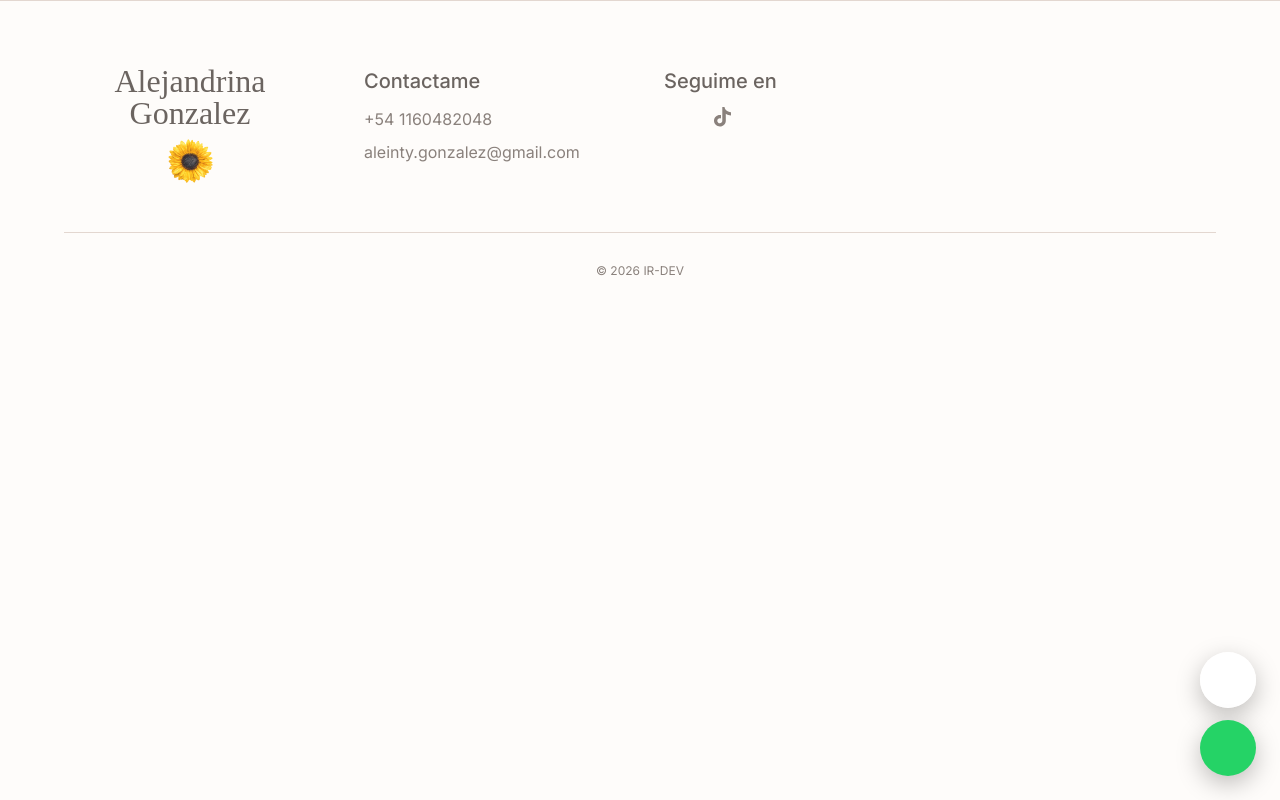
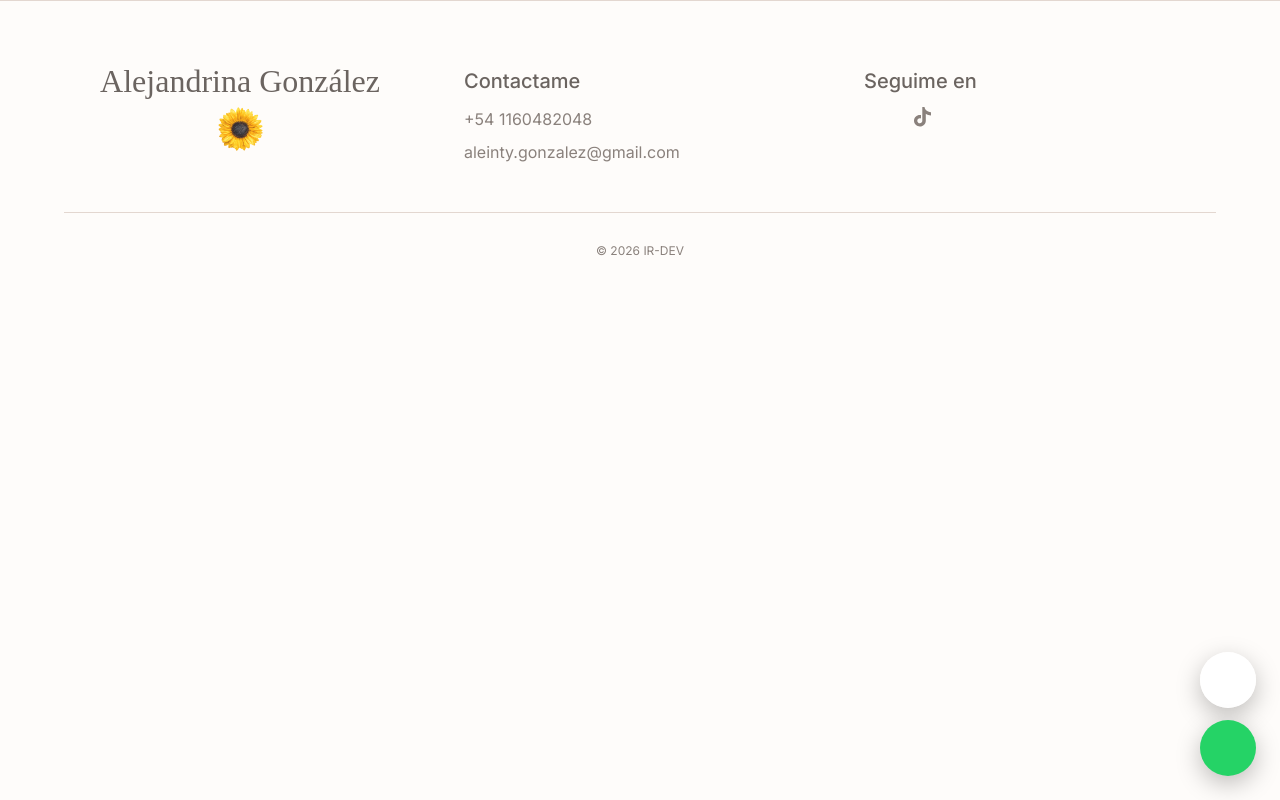
Before and after one commit to irdev256/reikilanding, a React (Vite) app: page /sobre-mi in a window 1280 px wide. Built offline with nearby package versions, Linux system fonts and the light colour scheme; some icons are missing; a web font is replaced by a local one.

Commit message:
Update name spelling and adjust Footer grid layout

```diff
--- a/src/components/layout/Footer.tsx
+++ b/src/components/layout/Footer.tsx
@@ -19,10 +19,11 @@ export default function Footer() {
       }}
     >
       <Container maxWidth="lg">
-        <Grid container spacing={{ xs: 4, md: 6 }} textAlign={{ xs: 'center', md: 'left' }}>
+        <Grid container spacing={{ xs: 4, md: 6 }} textAlign={{ xs: 'center', md: 'left' }} justifyContent="center">
+          {' '}
           {/* Marca */}
           {/* Marca */}
-          <Grid size={{ xs: 12, md: 3 }}>
+          <Grid size={{ xs: 12, md: 4 }}>
             <Stack
               spacing={1.2}
               alignItems="center" // siempre centrado (nombre + girasol)
@@ -36,7 +37,7 @@ export default function Footer() {
                   textAlign: 'center',
                 }}
               >
-                Alejandrina Gonzalez
+                Alejandrina González
               </Typography>
 
               <Box
@@ -52,9 +53,8 @@ export default function Footer() {
               />
             </Stack>
           </Grid>
-
           {/* Contactame */}
-          <Grid size={{ xs: 12, md: 3 }}>
+          <Grid size={{ xs: 12, md: 4 }}>
             <Stack spacing={1.2}>
               <Typography variant="h6" fontWeight={500}>
                 Contactame
@@ -69,7 +69,6 @@ export default function Footer() {
               </Link>
             </Stack>
           </Grid>
-
           {/* Ubicación */}
           {/* <Grid size={{ xs: 12, md: 3 }}>
             <Stack spacing={1.2} alignItems={{ xs: 'center', md: 'flex-start' }}>
@@ -98,9 +97,8 @@ export default function Footer() {
               </Link>
             </Stack>
           </Grid> */}
-
           {/* Seguime en */}
-          <Grid size={{ xs: 12, md: 3 }}>
+          <Grid size={{ xs: 12, md: 4 }}>
             <Stack alignItems={{ xs: 'center', md: 'flex-start' }}>
               <Typography variant="h6" fontWeight={500}>
                 Seguime en
--- a/src/components/layout/Navbar.tsx
+++ b/src/components/layout/Navbar.tsx
@@ -69,7 +69,7 @@ export default function Navbar() {
                 whiteSpace: 'nowrap',
               }}
             >
-              Alejandrina Gonzalez
+              Alejandrina González
             </Typography>
           </Box>
 
```
